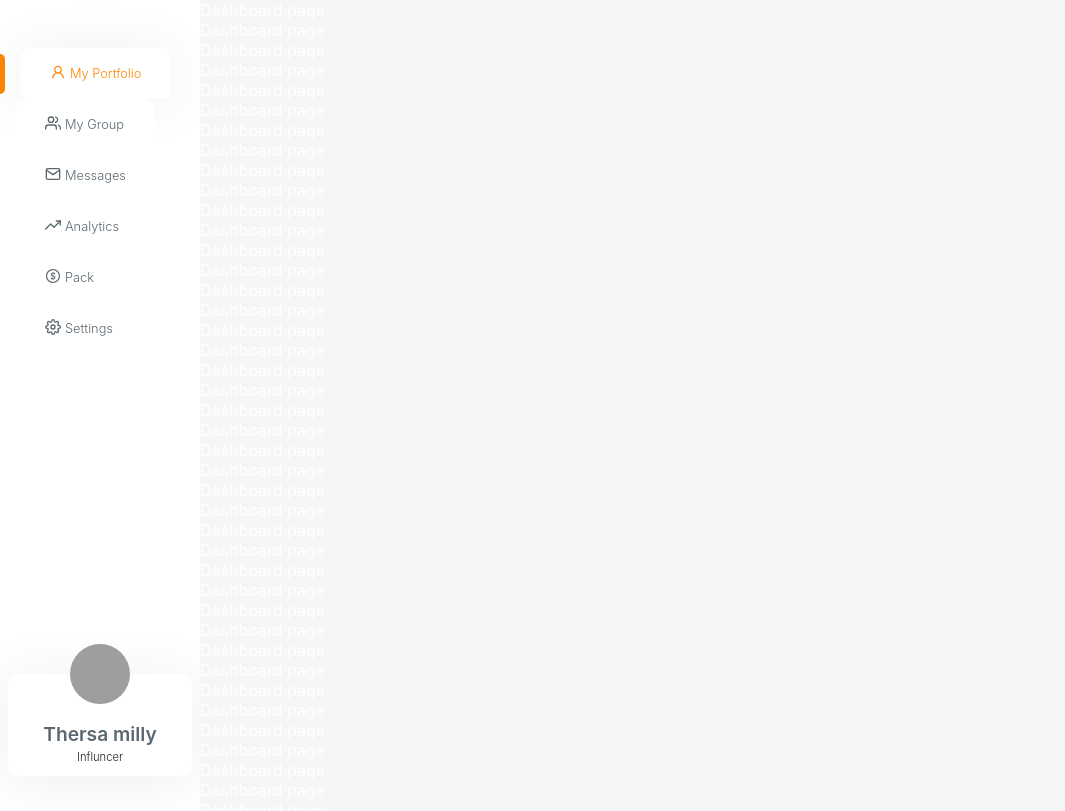
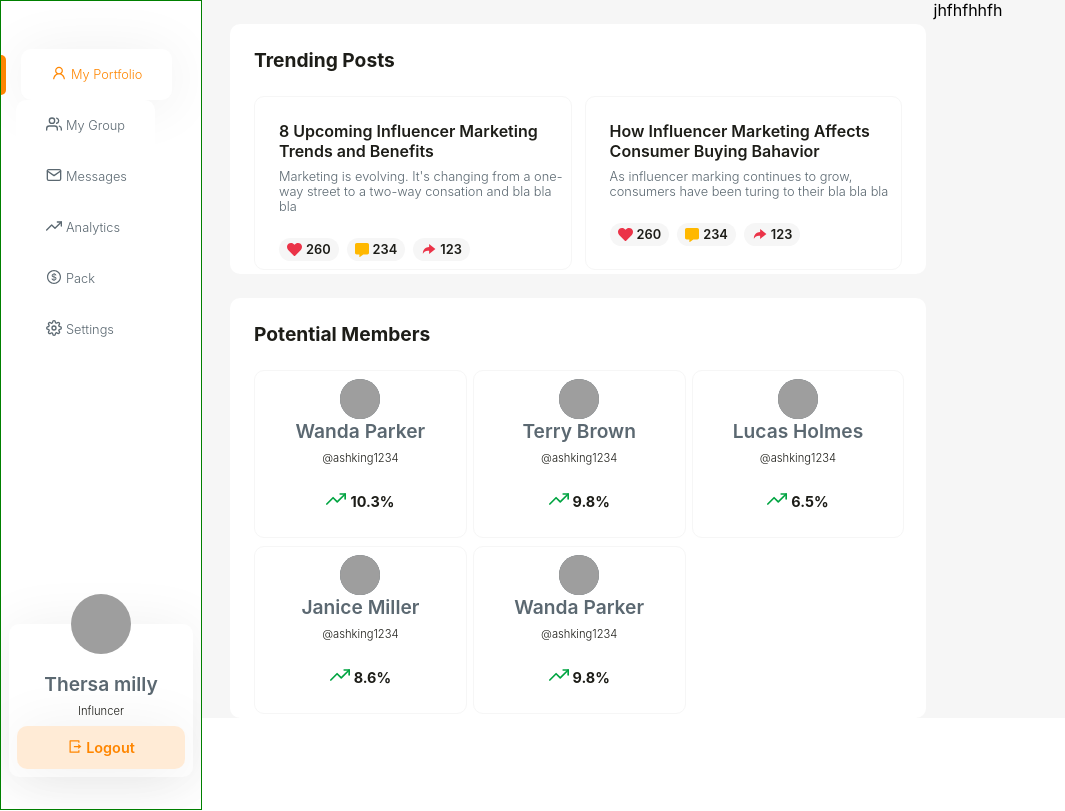
Before and after one commit to Allenkardic/buddy_web, a React (Create React App) app: page /dashboard in a window 1280 px wide. Shown: the top 811 px of the page, without its empty margins (0-1065 px from the left). Built offline with nearby package versions, Linux system fonts and the light colour scheme; grey boxes are pictures that could not be loaded.

Commit message:
implement trnding post modules

```diff
--- /dev/null
+++ b/src/atoms/trendingPosts/index.tsx
@@ -0,0 +1,31 @@
+import React from "react";
+import { H2 } from "../../styles";
+import { IProps } from "../../components/cards/potentialMembersCard";
+import { Container, Content, Title } from "./style";
+import { TrendingPostCard } from "../../components";
+
+function TendingPosts({ data }: any) {
+  return (
+    <Container>
+      <Title>
+        <H2 left bold>
+          Trending Posts
+        </H2>
+      </Title>
+      <Content>
+        {data.map((item: any, index: string) => (
+          <TrendingPostCard
+            key={index}
+            title={item.title}
+            helperText={item.helper}
+            comments={item.comments}
+            replies={item.replies}
+            likes={item.likes}
+          />
+        ))}
+      </Content>
+    </Container>
+  );
+}
+
+export default TendingPosts;
--- /dev/null
+++ b/src/atoms/trendingPosts/style.ts
@@ -0,0 +1,25 @@
+import styled from "styled-components";
+import { colors, boxShadow, spacing, borderRadius } from "../../utils";
+
+export const Container = styled.div`
+  display: flex;
+  flex-direction: column;
+  background-color: ${colors.white};
+  border-radius: ${borderRadius.medium};
+  width: 95%;
+  padding: ${spacing.small} ${spacing.small} ${spacing.xxsmall} ${spacing.small};
+  margin: ${spacing.small} 0px;
+`;
+
+export const Content = styled.div`
+  display: flex;
+  flex-direction: row;
+  justify-content: space-between;
+  @media (max-width: 992px) {
+    flex-direction: column;
+  }
+`;
+
+export const Title = styled.div`
+  margin-bottom: ${spacing.small};
+`;
--- a/src/components/cards/userActivityCard/index.tsx
+++ b/src/components/cards/userActivityCard/index.tsx
@@ -1,7 +1,9 @@
 import React from "react";
+import { RiLogoutBoxRLine } from "react-icons/ri";
 import { Container, InfluncerText, Image } from "./style";
 import { H2, H6 } from "../../../styles";
-import { colors } from "../../../utils";
+import { colors, placeholderImage } from "../../../utils";
+import { Button } from "../../index";
 
 interface IProps {
   title: string;
@@ -12,16 +14,14 @@ interface IProps {
 function UserActivityCard({ title, helper }: IProps) {
   return (
     <Container>
-      <Image
-        src='https://style.anu.edu.au/_anu/4/images/placeholders/person.png'
-        alt='user'
-      />
+      <Image src={placeholderImage.user} alt='user acount' />
       <H2 color={colors.grey} semiBold>
         {title}
       </H2>
       <InfluncerText>
         <H6>{helper}</H6>
       </InfluncerText>
+      <Button text='Logout' icon={<RiLogoutBoxRLine size={"15px"} />} />
     </Container>
   );
 }
--- a/src/components/cards/userActivityCard/style.ts
+++ b/src/components/cards/userActivityCard/style.ts
@@ -20,7 +20,7 @@ export const Container = styled.div`
 `;
 
 export const InfluncerText = styled.div`
-  padding: ${spacing.xxsmall} 0px;
+  padding: ${spacing.xsmall} 0px;
 `;
 
 export const Image = styled.img`
--- a/src/components/sideBar/style.ts
+++ b/src/components/sideBar/style.ts
@@ -17,6 +17,7 @@ export const Container = styled.div`
   padding-top: ${spacing.medium};
   display: flex;
   flex-direction: column;
+  border: 1px solid green;
 `;
 
 export const Content = styled.div`
--- a/src/pages/dashboard/dashboard.tsx
+++ b/src/pages/dashboard/dashboard.tsx
@@ -1,61 +1,39 @@
-import React from "react";
+import React, { useState } from "react";
 import { Input, TextWithIcon } from "../../components";
 import { H1, H2, H3, H4, H5, H6, Container } from "../../styles";
+import { ContentOne, ContentTwo, DashboardContainer } from "./style";
+import { PotentialMembers, TrendingPosts } from "../../atoms";
 
 function Dashboard() {
+  const [potentialMembers, setPotentialMembers] = useState([
+    { title: "Wanda Parker", helper: "@ashking1234", growthPercent: 10.3 },
+    { title: "Terry Brown", helper: "@ashking1234", growthPercent: 9.8 },
+    { title: "Lucas Holmes", helper: "@ashking1234", growthPercent: 6.5 },
+    { title: "Janice Miller", helper: "@ashking1234", growthPercent: 8.6 },
+    { title: "Wanda Parker", helper: "@ashking1234", growthPercent: 9.8 },
+  ]);
+
+  const [trendingPosts, setTrendingPosts] = useState([
+    {
+      title: "8 Upcoming Influencer Marketing Trends and Benefits",
+      helper:
+        "Marketing is evolving. It's changing from a one-way street to a two-way consation and bla bla bla",
+      likes: 260,
+      replies: 123,
+      comments: 234,
+    },
+    {
+      title: "How Influencer Marketing Affects Consumer Buying Bahavior",
+      helper:
+        "As influencer marking continues to grow, consumers have been turing to their bla bla bla",
+      likes: 260,
+      replies: 123,
+      comments: 234,
+    },
+  ]);
   return (
     <Container>
-      <div>Dashboard page</div>
-      <div>Dashboard page</div>
-      <div>Dashboard page</div>
-      <div>Dashboard page</div>
-      <div>Dashboard page</div>
-      <div>Dashboard page</div>
-      <div>Dashboard page</div>
-      <div>Dashboard page</div>
-      <div>Dashboard page</div>
-      <div>Dashboard page</div>
-      <div>Dashboard page</div>
-      <div>Dashboard page</div>
-      <div>Dashboard page</div>
-      <div>Dashboard page</div>
-      <div>Dashboard page</div>
-      <div>Dashboard page</div>
-      <div>Dashboard page</div>
-      <div>Dashboard page</div>
-      <div>Dashboard page</div>
-      <div>Dashboard page</div>
-      <div>Dashboard page</div>
-      <div>Dashboard page</div>
-      <div>Dashboard page</div>
-      <div>Dashboard page</div>
-      <div>Dashboard page</div>
-      <div>Dashboard page</div>
-      <div>Dashboard page</div>
-      <div>Dashboard page</div>
-      <div>Dashboard page</div>
-      <div>Dashboard page</div>
-      <div>Dashboard page</div>
-      <div>Dashboard page</div>
-      <div>Dashboard page</div>
-      <div>Dashboard page</div>
-      <div>Dashboard page</div>
-      <div>Dashboard page</div>
-      <div>Dashboard page</div>
-      <div>Dashboard page</div>
-      <div>Dashboard page</div>
-      <div>Dashboard page</div>
-      <div>Dashboard page</div>
-      <div>Dashboard page</div>
-      <div>Dashboard page</div>
-      <div>Dashboard page</div>
-      <div>Dashboard page</div>
-      <div>Dashboard page</div>
-      <div>Dashboard page</div>
-      <div>Dashboard page</div>
-      <div>Dashboard page</div>
-      <div>Dashboard page</div>
-      <H1>H1</H1>
+      {/* <H1>H1</H1>
       <H2>H2</H2>
       <H3>H3</H3>
       <H4>H4</H4>
@@ -70,7 +48,16 @@ function Dashboard() {
       />
       <TextWithIcon text="Tract real-time overview of company's financial performance" />
       <TextWithIcon text="Tract real-time overview of company's financial performance" />
-      <TextWithIcon text="Tract real-time overview of company's financial performance" />
+      <TextWithIcon text="Tract real-time overview of company's financial performance" /> */}
+      <DashboardContainer>
+        <ContentOne>
+          <TrendingPosts data={trendingPosts} />
+          <PotentialMembers data={potentialMembers} />
+        </ContentOne>
+        <ContentTwo>
+          <div>jhfhfhhfh</div>
+        </ContentTwo>
+      </DashboardContainer>
     </Container>
   );
 }
--- /dev/null
+++ b/src/pages/dashboard/style.ts
@@ -0,0 +1,17 @@
+import styled from "styled-components";
+import { colors, boxShadow, spacing, borderRadius } from "../../utils";
+
+export const DashboardContainer = styled.div`
+  display: flex;
+  flex-direction: row;
+  justify-content: space-between;
+  height: 100%;
+`;
+
+export const ContentOne = styled.div`
+  width: 65%;
+`;
+
+export const ContentTwo = styled.div`
+  width: 33%;
+`;
--- a/src/styles/container.ts
+++ b/src/styles/container.ts
@@ -2,12 +2,10 @@ import styled from "styled-components";
 import { colors } from "../utils";
 
 const Container = styled.div`
-  color: white;
   background-color: ${colors.smokeWhite};
   display: flex;
   flex-direction: column;
-  margin-left: 200px;
-  height: 1000px;
+  padding-left: 230px;
 `;
 
 export default Container;
--- a/src/utils/colors.ts
+++ b/src/utils/colors.ts
@@ -8,6 +8,7 @@ export default {
   grey: "#5B6871",
   greyVariantOne: "#84919A",
   greyVariantTwo: "#5B6871",
+  greyVariantThree: "#F6F6F6",
   yellow: "#fbad39",
   green: "#00A441",
   greenVariantOne: "#E0FAF5",
@@ -15,4 +16,5 @@ export default {
   purple: "#7B91F7",
   purpleVariantOne: "#EFF2FE",
   smokeWhite: "#f6f6f6",
+  gold: "#FFB800",
 };
--- a/src/utils/index.ts
+++ b/src/utils/index.ts
@@ -5,3 +5,4 @@ export { default as spacing } from "./spacing";
 export { default as borderRadius } from "./borderRadius";
 export { default as boxShadow } from "./boxShadow";
 export { default as fontWeight } from "./fontWeight";
+export { default as placeholderImage } from "./placeholderImage";
--- /dev/null
+++ b/src/utils/placeholderImage.ts
@@ -0,0 +1,3 @@
+export default {
+  user: "https://style.anu.edu.au/_anu/4/images/placeholders/person.png",
+};
```
